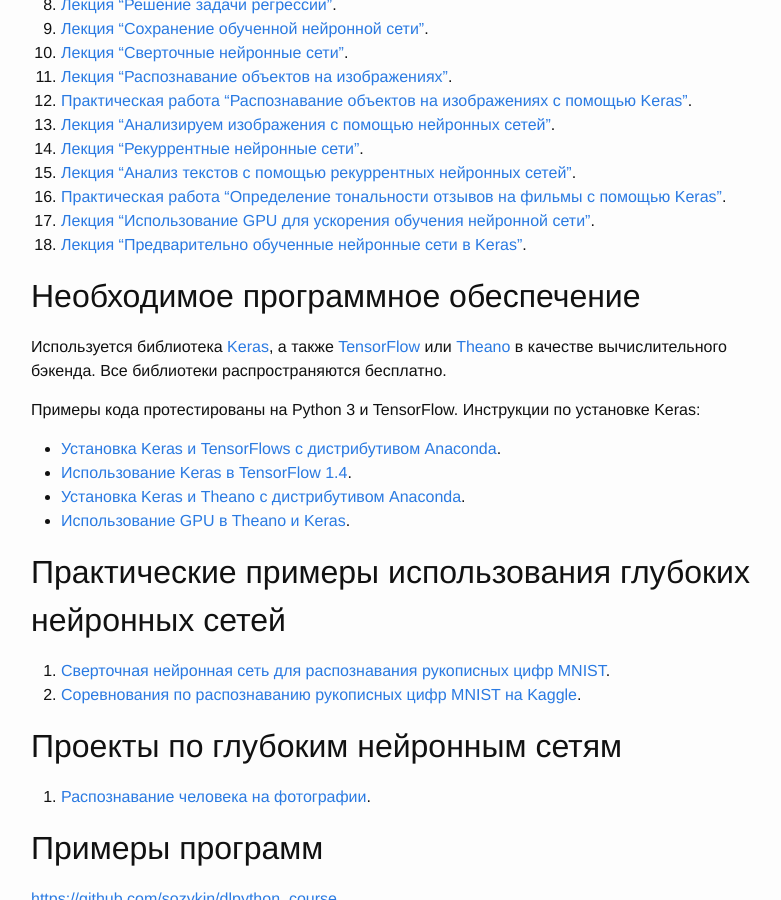
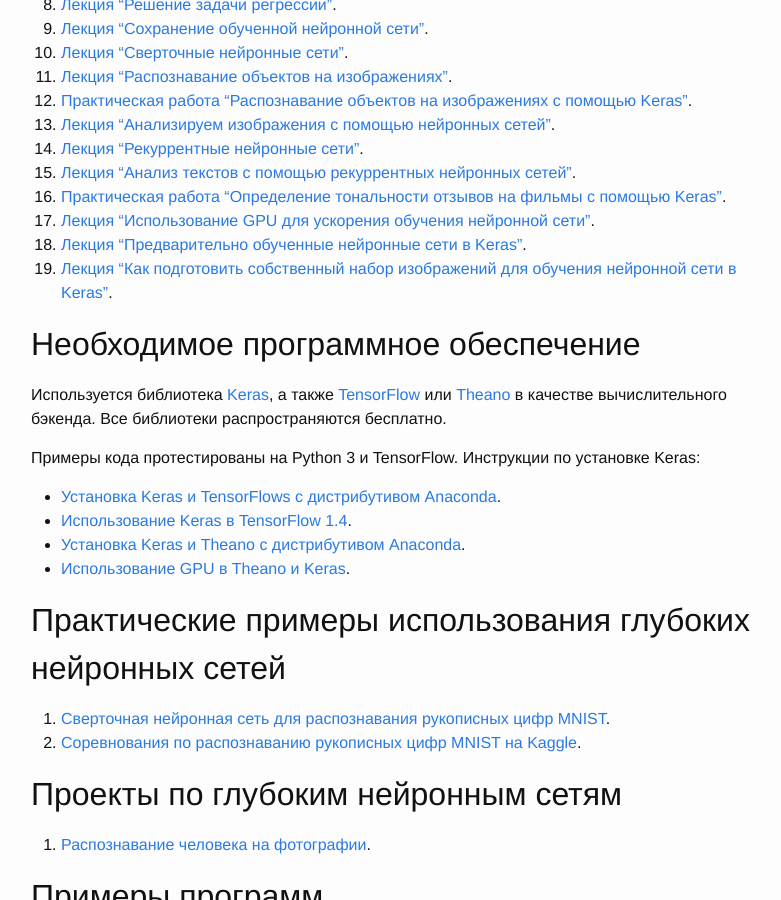
Before and after one commit to sozykin/asozykin.ru, a Jekyll site: the page built from _pages/courses/nnpython/nnpython.md, in a window 1280 px wide and 900 px high, scrolled down 1125 px. Shown: the whole window, without its empty margins (239-1020 px from the left). Built offline with Jekyll 4.4.1, drawn with Linux system fonts in a browser that asks for light colours; comment, search, counter and statistics services are not loaded.

Commit message:
Update nnpython.md

```diff
--- a/_pages/courses/nnpython/nnpython.md
+++ b/_pages/courses/nnpython/nnpython.md
@@ -37,6 +37,7 @@ permalink: /courses/nnpython
 14. [Практическая работа "Определение тональности отзывов на фильмы с помощью Keras"](/courses/nnpython-lab3).
 15. [Лекция "Использование GPU для ускорения обучения нейронной сети"](/deep_learning/2017/03/11/How-to-use-gpu-with-theano.html).
 16. [Лекция "Предварительно обученные нейронные сети в Keras"](/deep_learning/2017/06/06/Keras-Pretrained-Networks.html).
+17. [Лекция "Как подготовить собственный набор изображений для обучения нейронной сети в Keras"](https://youtu.be/_bH2oh75Kdo).
 
 ## Необходимое программное обеспечение
 
```
